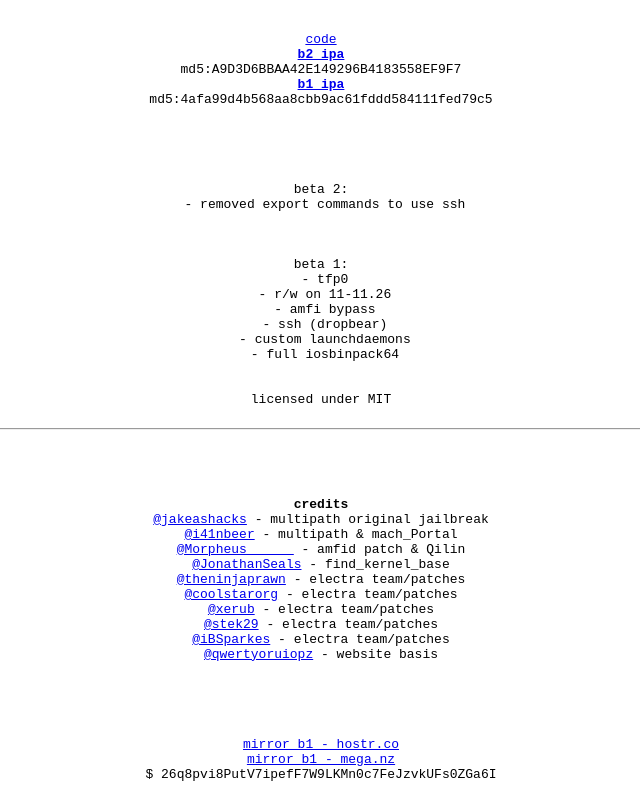
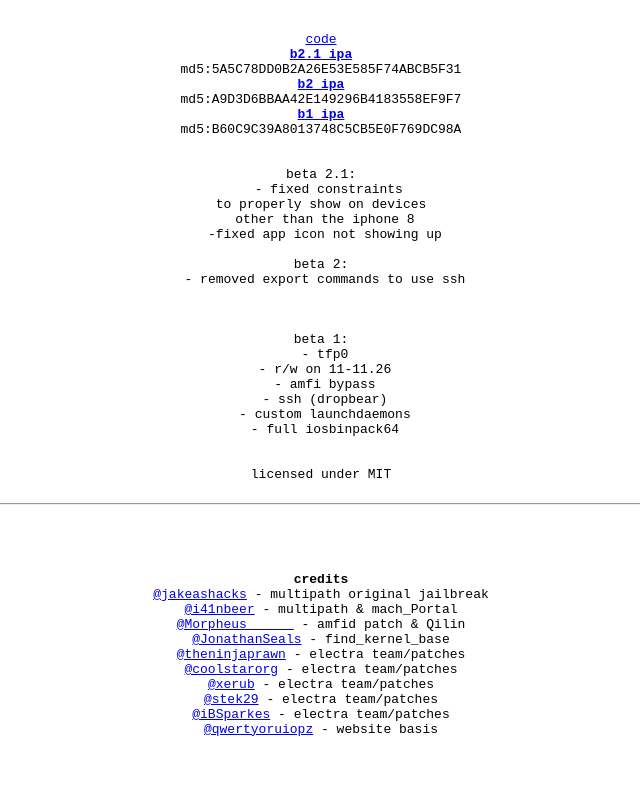
Before and after one commit to markie-dev/mu1ti_path, a plain HTML site: page index.html in a window 1280 px wide. Shown: the part 146-936 px from the top of the page, without its empty margins (319-959 px from the left). Drawn offline with Linux system fonts and the light colour scheme.

Commit message:
fixed links for beta 2.1

```diff
--- a/index.html
+++ b/index.html
@@ -1,20 +1,25 @@
 <center><pre>
 
 
-beta 2.0
+beta 2.1
 <b>for all iOS 11 64 bit devices under 11.4</b>
 
 <h1>mu1ti_Path</h1>
 
 <a href=https://github.com/markieeee/mu1ti_path>code</a>
+<b><a href=https://github.com/markieeee/mu1ti_path/raw/master/multipathb2.1.ipa>b2.1 ipa</a></b>
+md5:5A5C78DD0B2A26E53E585F74ABCB5F31
 <b><a href=https://github.com/markieeee/mu1ti_path/raw/master/multipath%20b2.ipa>b2 ipa</a></b>
 md5:A9D3D6BBAA42E149296B4183558EF9F7
 <b><a href=https://github.com/markieeee/mu1ti_path/raw/master/multipath%20b2.ipa>b1 ipa</a></b>
-md5:4afa99d4b568aa8cbb9ac61fddd584111fed79c5
+md5:B60C9C39A8013748C5CB5E0F769DC98A
 
 
-
-
+beta 2.1:
+  - fixed constraints
+to properly show on devices
+ other than the iphone 8
+ -fixed app icon not showing up
 
 beta 2:
  - removed export commands to use ssh
```
